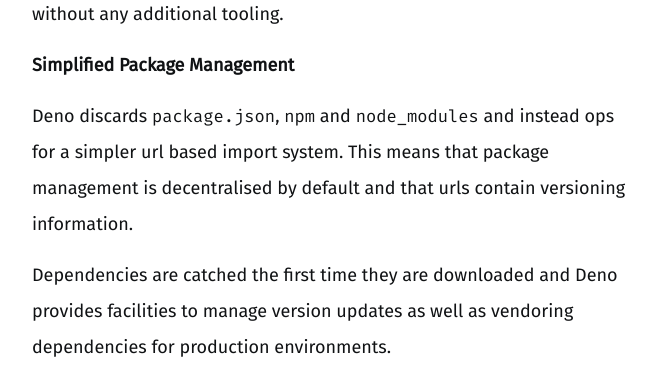
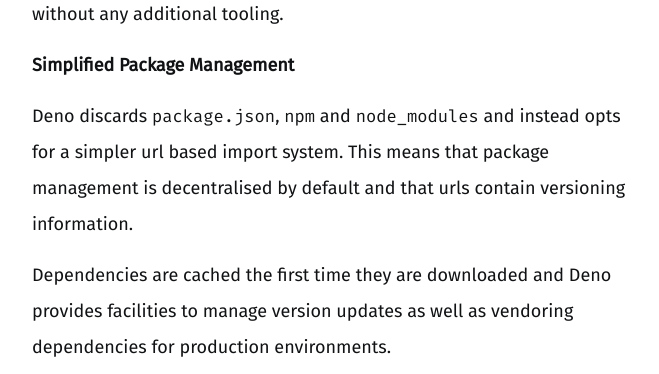
Before and after one commit to kontrarian/kontrarian.github.io, a Jekyll site: the page built from _posts/2020-05-13-deno-1.0-looking-to-the-future.md, in a window 1280 px wide and 900 px high, scrolled down 1321 px. Shown: the part 155-529 px from the top of the window, without its empty margins (310-969 px from the left). Built offline with Jekyll 4.4.1, drawn with Linux system fonts in a browser that asks for light colours.

Commit message:
Fix typos

```diff
--- a/_posts/2020-05-13-deno-1.0-looking-to-the-future.md
+++ b/_posts/2020-05-13-deno-1.0-looking-to-the-future.md
@@ -32,9 +32,9 @@
 
 **Simplified Package Management**
 
-Deno discards `package.json`, `npm` and `node_modules` and instead ops for a simpler url based import system. This means that package management is decentralised by default and that urls contain versioning information.
+Deno discards `package.json`, `npm` and `node_modules` and instead opts for a simpler url based import system. This means that package management is decentralised by default and that urls contain versioning information.
 
-Dependencies are catched the first time they are downloaded and Deno provides facilities to manage version updates as well as vendoring dependencies for production environments.
+Dependencies are cached the first time they are downloaded and Deno provides facilities to manage version updates as well as vendoring dependencies for production environments.
 
 **Built in Tooling**
 
```
